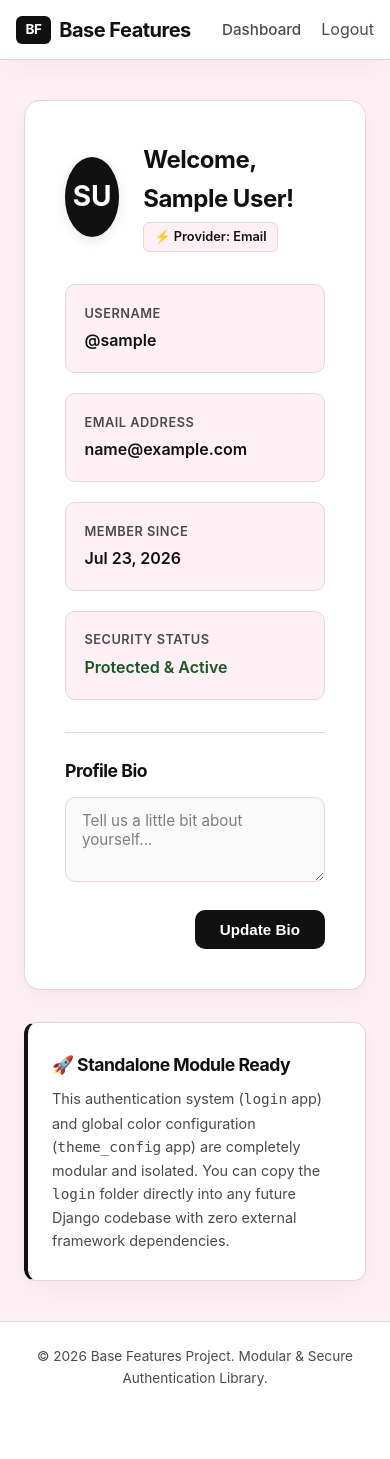
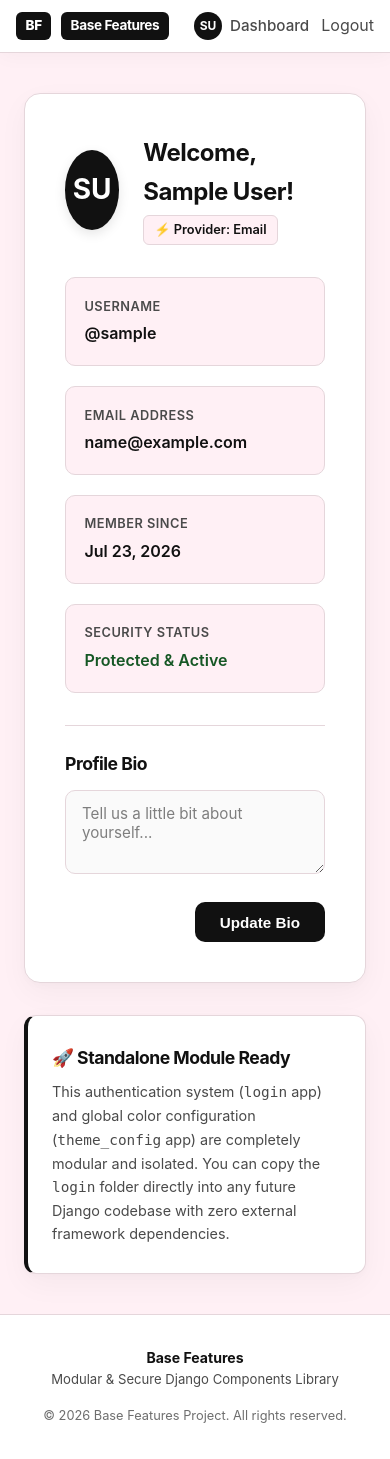
Before and after one commit to vintushtech-code/BASE_FEATURES, a Django app: page /auth/dashboard/ in a window 390 px wide. Before the commit the page ends 1386 px from the top, so only its background shows below. Run offline with Django 5.2, Linux system fonts and the light colour scheme; the visitor is signed in with stand-in values (Sample User, id 1); some libraries are stand-ins or nearby versions.

Commit message:
nav and footer

```diff
--- a/base_features_project/settings.py
+++ b/base_features_project/settings.py
@@ -40,6 +40,7 @@ INSTALLED_APPS = [
 
     # Base Features Custom Reusable Apps
     'theme_config.apps.ThemeConfigConfig',
+    'navfooter.apps.NavfooterConfig',
     'login.apps.LoginConfig',
 ]
 
--- /dev/null
+++ b/navfooter/__init__.py
@@ -0,0 +1,3 @@
+"""
+NavFooter App Package
+"""
--- /dev/null
+++ b/navfooter/static/navfooter/css/navfooter.css
@@ -0,0 +1,145 @@
+/*
+  NavFooter Component Stylesheet (Vanilla CSS)
+  Consumes CSS custom variables injected by theme_config.
+*/
+
+.navbar {
+  background-color: var(--color-secondary, #ffffff);
+  border-bottom: 1px solid var(--color-border, #e5d6db);
+  padding: 0.9rem 2rem;
+  display: flex;
+  justify-content: space-between;
+  align-items: center;
+  box-shadow: 0 4px 20px rgba(0, 0, 0, 0.03);
+  position: sticky;
+  top: 0;
+  z-index: 100;
+}
+
+.navbar-brand {
+  font-size: 1.25rem;
+  font-weight: 700;
+  color: var(--color-primary, #111111);
+  text-decoration: none;
+  display: flex;
+  align-items: center;
+  gap: 0.6rem;
+  letter-spacing: -0.4px;
+}
+
+.brand-badge {
+  background: var(--color-primary, #111111);
+  color: var(--color-secondary, #ffffff);
+  padding: 0.25rem 0.6rem;
+  border-radius: 6px;
+  font-size: 0.85rem;
+  font-weight: 800;
+}
+
+.nav-links {
+  display: flex;
+  align-items: center;
+  gap: 1.25rem;
+  list-style: none;
+}
+
+.nav-link {
+  color: var(--color-subtext, #4a4a4a);
+  text-decoration: none;
+  font-weight: 500;
+  font-size: 0.95rem;
+  display: inline-flex;
+  align-items: center;
+  gap: 0.5rem;
+  transition: all 0.2s ease;
+}
+
+.nav-link:hover {
+  color: var(--color-primary, #111111);
+}
+
+.nav-link-highlight {
+  font-weight: 700;
+  color: var(--color-primary, #111111);
+  background-color: var(--color-bg, #fff0f5);
+  padding: 0.4rem 0.9rem;
+  border-radius: 8px;
+  border: 1px solid var(--color-border, #e5d6db);
+}
+
+.nav-link-highlight:hover {
+  background-color: var(--color-primary, #111111);
+  color: var(--color-secondary, #ffffff);
+}
+
+.btn-link-logout {
+  background: none;
+  border: none;
+  cursor: pointer;
+  font: inherit;
+}
+
+.user-avatar-small {
+  width: 28px;
+  height: 28px;
+  border-radius: 50%;
+  background-color: var(--color-primary, #111111);
+  color: var(--color-secondary, #ffffff);
+  display: inline-flex;
+  align-items: center;
+  justify-content: center;
+  font-size: 0.75rem;
+  font-weight: 700;
+  overflow: hidden;
+}
+
+.avatar-img {
+  width: 100%;
+  height: 100%;
+  object-fit: cover;
+}
+
+/* Footer Styling */
+.footer {
+  text-align: center;
+  padding: 2rem 1.5rem;
+  color: var(--color-subtext, #4a4a4a);
+  font-size: 0.88rem;
+  border-top: 1px solid var(--color-border, #e5d6db);
+  background-color: var(--color-secondary, #ffffff);
+  margin-top: auto;
+}
+
+.footer-container {
+  max-width: 1100px;
+  margin: 0 auto;
+  display: flex;
+  flex-direction: column;
+  align-items: center;
+  gap: 0.5rem;
+}
+
+.footer-title {
+  font-weight: 700;
+  color: var(--color-primary, #111111);
+}
+
+.footer-tagline {
+  font-size: 0.82rem;
+  color: var(--color-subtext, #4a4a4a);
+}
+
+.footer-copy {
+  margin-top: 0.5rem;
+  font-size: 0.8rem;
+  opacity: 0.8;
+}
+
+@media (max-width: 576px) {
+  .navbar {
+    padding: 0.75rem 1rem;
+  }
+  .nav-links {
+    gap: 0.75rem;
+  }
+}
--- /dev/null
+++ b/navfooter/templates/navfooter/footer.html
@@ -0,0 +1,13 @@
+{% load static %}
+<!-- NavFooter Component: Footer -->
+<footer class="footer" id="main-footer">
+  <div class="footer-container">
+    <div class="footer-brand">
+      <p class="footer-title">Base Features</p>
+      <p class="footer-tagline">{{ tagline|default:"Modular & Secure Django Components Library" }}</p>
+    </div>
+    <div class="footer-copy">
+      <p>&copy; {% now "Y" %} Base Features Project. All rights reserved.</p>
+    </div>
+  </div>
+</footer>
--- /dev/null
+++ b/navfooter/templates/navfooter/navbar.html
@@ -0,0 +1,34 @@
+{% load static %}
+<!-- NavFooter Component: Navigation Bar -->
+<nav class="navbar" id="main-navbar">
+  <a href="{% if user.is_authenticated %}{% url 'login:dashboard' %}{% else %}{% url 'login:login' %}{% endif %}" class="navbar-brand">
+    <span class="brand-badge">{{ brand_short|default:"BF" }}</span>
+    <span class="brand-text">{{ brand_name|default:"Base Features" }}</span>
+  </a>
+
+  <ul class="nav-links">
+    {% if user.is_authenticated %}
+      <li>
+        <a href="{% url 'login:dashboard' %}" class="nav-link">
+          <span class="user-avatar-small">
+            {% if user.avatar_url %}
+              <img src="{{ user.avatar_url }}" alt="{{ user.username }}" class="avatar-img" />
+            {% else %}
+              {{ user.get_initials }}
+            {% endif %}
+          </span>
+          Dashboard
+        </a>
+      </li>
+      <li>
+        <form action="{% url 'login:logout' %}" method="post" style="display:inline;">
+          {% csrf_token %}
+          <button type="submit" class="nav-link btn-link-logout">Logout</button>
+        </form>
+      </li>
+    {% else %}
+      <li><a href="{% url 'login:login' %}" class="nav-link">Sign In</a></li>
+      <li><a href="{% url 'login:signup' %}" class="nav-link nav-link-highlight">Sign Up</a></li>
+    {% endif %}
+  </ul>
+</nav>
--- /dev/null
+++ b/navfooter/templatetags/__init__.py
@@ -0,0 +1,3 @@
+"""
+NavFooter Template Tags Package
+"""
--- /dev/null
+++ b/navfooter/templatetags/navfooter_tags.py
@@ -0,0 +1,39 @@
+"""
+NavFooter Inclusion Template Tags
+=================================
+
+Provides reusable Django template tags:
+- {% render_navbar %}: Renders the application header & navigation bar.
+- {% render_footer %}: Renders the application footer section.
+"""
+
+from django import template
+
+register = template.Library()
+
+
+@register.inclusion_tag('navfooter/navbar.html', takes_context=True)
+def render_navbar(context, brand_name="Base Features", brand_short="BF"):
+    """
+    Renders the unified, theme-aware navigation bar.
+    Inherits user session state and current request context.
+    """
+    request = context.get('request')
+    user = getattr(request, 'user', None) if request else context.get('user')
+
+    return {
+        'request': request,
+        'user': user,
+        'brand_name': brand_name,
+        'brand_short': brand_short,
+    }
+
+
+@register.inclusion_tag('navfooter/footer.html', takes_context=True)
+def render_footer(context, tagline="Modular & Secure Django Components Library"):
+    """
+    Renders the unified footer section.
+    """
+    return {
+        'tagline': tagline,
+    }
--- a/theme_config/templates/theme_config/base.html
+++ b/theme_config/templates/theme_config/base.html
@@ -1,4 +1,4 @@
-{% load static %}
+{% load static navfooter_tags %}
 <!DOCTYPE html>
 <html lang="en" style="{{ THEME_CSS_VARIABLES|safe }}">
 <head>
@@ -9,30 +9,13 @@
 
   <!-- Master Vanilla CSS Stylesheet -->
   <link rel="stylesheet" href="{% static 'theme_config/css/theme.css' %}">
+  <link rel="stylesheet" href="{% static 'navfooter/css/navfooter.css' %}">
   {% block extra_css %}{% endblock %}
 </head>
 <body>
 
-  <!-- Navigation Bar -->
-  <nav class="navbar" id="main-navbar">
-    <a href="{% url 'login:dashboard' %}" class="navbar-brand">
-      <span>BF</span> Base Features
-    </a>
-    <ul class="nav-links">
-      {% if user.is_authenticated %}
-        <li><a href="{% url 'login:dashboard' %}" class="nav-link">Dashboard</a></li>
-        <li>
-          <form action="{% url 'login:logout' %}" method="post" style="display:inline;">
-            {% csrf_token %}
-            <button type="submit" class="nav-link" style="background:none; border:none; cursor:pointer; font:inherit;">Logout</button>
-          </form>
-        </li>
-      {% else %}
-        <li><a href="{% url 'login:login' %}" class="nav-link">Sign In</a></li>
-        <li><a href="{% url 'login:signup' %}" class="nav-link" style="font-weight:700; color:var(--color-primary);">Sign Up</a></li>
-      {% endif %}
-    </ul>
-  </nav>
+  <!-- Navigation Bar Component -->
+  {% render_navbar %}
 
   <!-- Application Main Section -->
   <main class="app-container">
@@ -50,10 +33,8 @@
     {% endblock %}
   </main>
 
-  <!-- Footer -->
-  <footer class="footer">
-    <p>&copy; {% now "Y" %} Base Features Project. Modular &amp; Secure Authentication Library.</p>
-  </footer>
+  <!-- Footer Component -->
+  {% render_footer %}
 
   {% block extra_js %}{% endblock %}
 </body>
```
Also changed, not shown: navfooter/apps.py (added, +7 -0 lines), navfooter/tests.py (added, +47 -0 lines).
